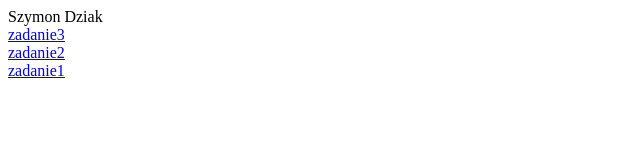
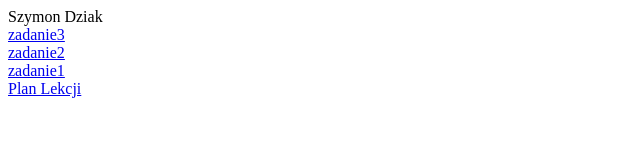
Before and after one commit to PolishKoale/szymondziak.github.io, a plain HTML site: page index.html in a window 1280 px wide. Shown: the full height of the page, 0-640 px from the left. Drawn offline with Linux system fonts and the light colour scheme.

Commit message:
Add link to Plan Lekcji in index.html

```diff
--- a/index.html
+++ b/index.html
@@ -6,5 +6,6 @@
 <a href="zadanie3.html">zadanie3</a> <br>
 <a href="zadanie2.html">zadanie2</a> <br>
 <a href="zadanie1.html">zadanie1</a> <br>
+<a href="planylekcji.html">Plan Lekcji </a>
 <body>
 </body>
```
